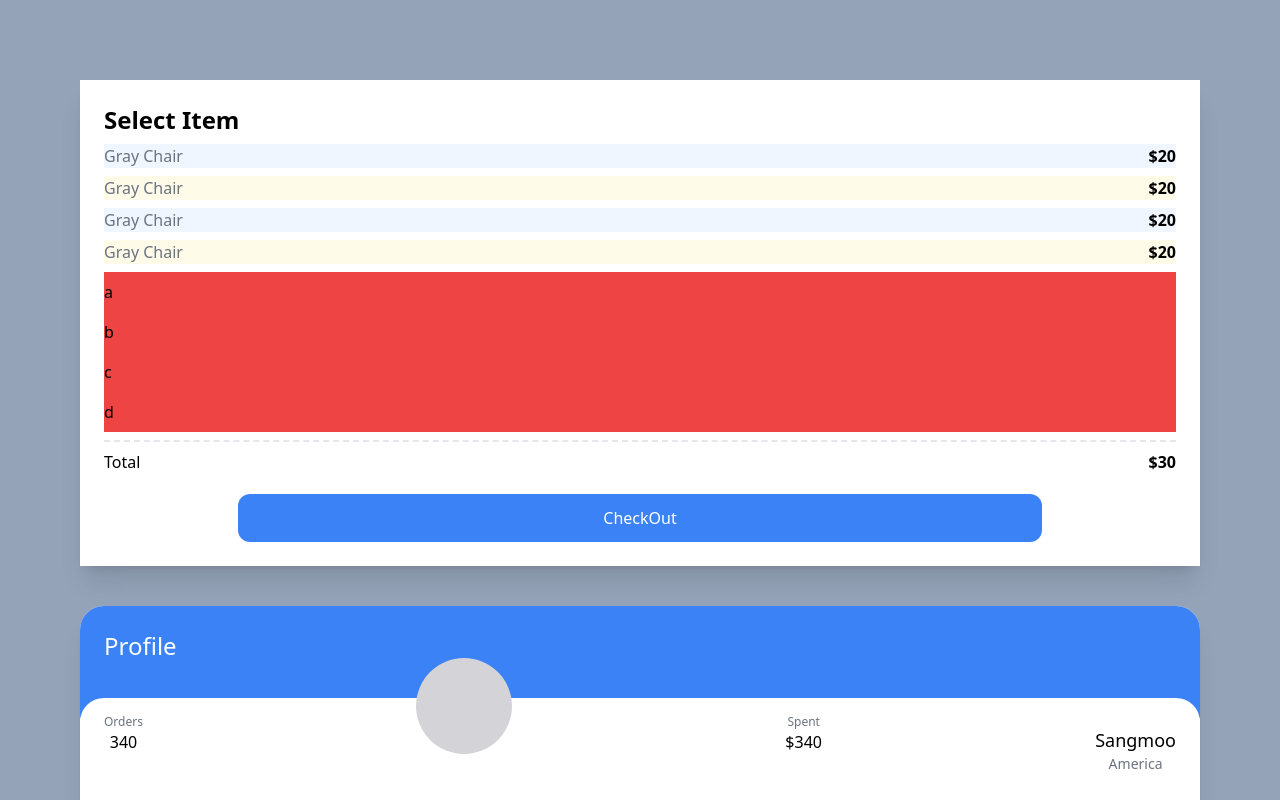
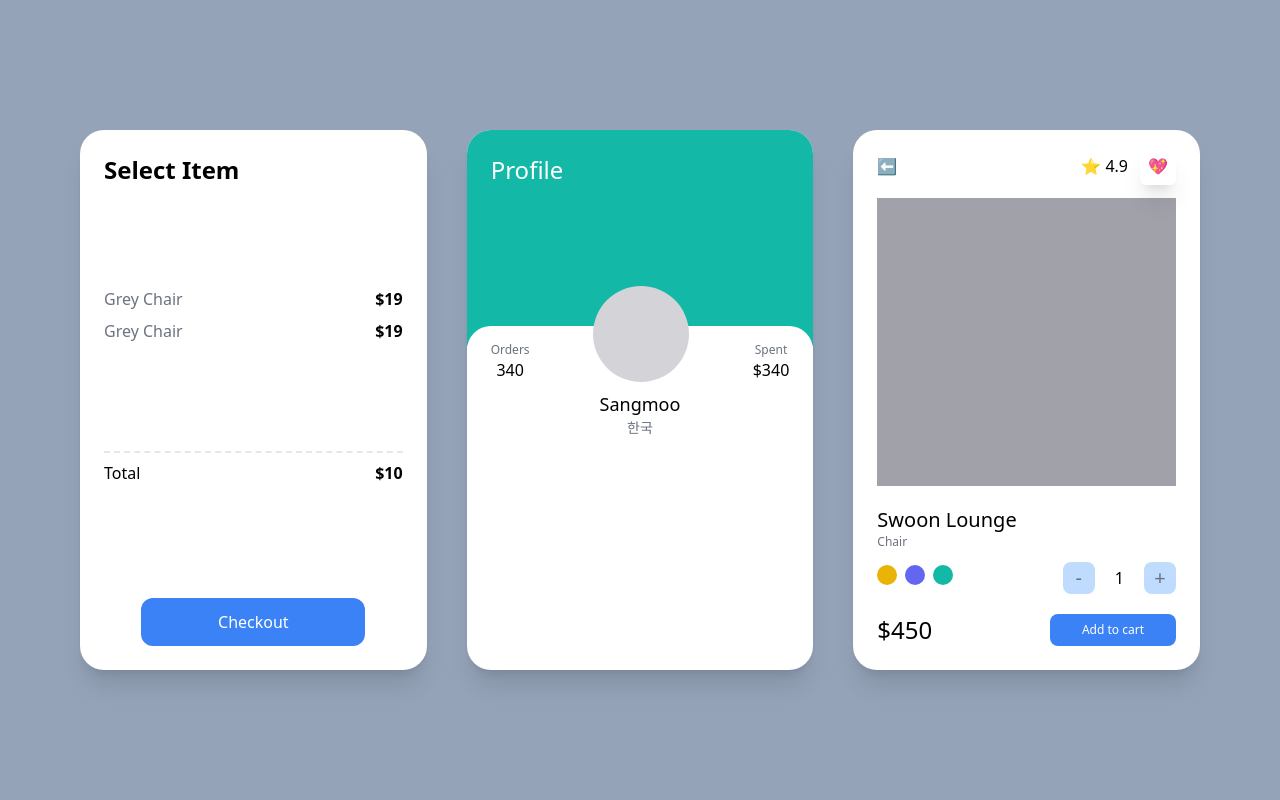
Before and after one commit to Sangmoo/carrot-market, a Next.js app: page / in a window 1280 px wide. Shown: the top 800 px of the page. Built offline with nearby package versions, Linux system fonts and the light colour scheme.

Commit message:
modify CSS

```diff
--- a/pages/index.tsx
+++ b/pages/index.tsx
@@ -2,40 +2,36 @@ import type { NextPage } from "next";
 
 const Home: NextPage = () => {
   return (
-    <div className="grid min-h-screen gap-10 bg-slate-400 py-20 px-20">
-      <div className="roundded-3x1 bg-white p-6 shadow-xl">
+    <div className="grid min-h-screen gap-10 bg-slate-400 py-20 px-20 lg:grid-cols-2 xl:grid-cols-3 xl:place-content-center">
+      <div className="flex flex-col justify-between rounded-3xl bg-white p-6 shadow-xl">
         <span className="text-2xl font-semibold">Select Item</span>
         <ul>
-          {[1, 2, 3, 4].map((i) => (
-            <div
-              key={i}
-              className="my-2 flex justify-between first:bg-teal-50 last:bg-amber-50 odd:bg-blue-50 even:bg-yellow-50"
-            >
-              <span className="text-gray-500">Gray Chair</span>
-              <span className="font-semibold">$20</span>
-            </div>
-          ))}
+          <div className="my-2 flex justify-between ">
+            <span className="text-gray-500">Grey Chair</span>
+            <span className="font-semibold">$19</span>
+          </div>
+          <div className="my-2 flex justify-between ">
+            <span className="text-gray-500">Grey Chair</span>
+            <span className="font-semibold">$19</span>
+          </div>
         </ul>
-        <ul>
-          {["a", "b", "c", "d", ""].map((c, i) => (
-            <li className="bg-red-500 py-2 empty:hidden" key={i}>
-              {c}
-            </li>
-          ))}
-        </ul>
+
         <div className="mt-2 flex justify-between border-t-2 border-dashed pt-2">
           <span>Total</span>
-          <span className="font-semibold">$30</span>
+          <span className="font-semibold">$10</span>
         </div>
         <button
-          className="mx-auto mt-5 block w-3/4 rounded-xl bg-blue-500 p-3 text-center text-white hover:bg-teal-500
-          hover:text-black focus:bg-red-500 active:bg-yellow-500"
+          className="mx-auto mt-5 block w-3/4
+          rounded-xl bg-blue-500 p-3 text-center text-white
+          hover:bg-teal-500 hover:text-black
+          focus:bg-red-500 active:bg-yellow-500
+          "
         >
-          CheckOut
+          Checkout
         </button>
       </div>
-      <div className="overflow-hidden rounded-3xl bg-white shadow-xl">
-        <div className="bg-blue-500 p-6 pb-14">
+      <div className="group overflow-hidden rounded-3xl bg-white shadow-xl">
+        <div className="p-6 pb-14 xl:pb-40 portrait:bg-indigo-600 landscape:bg-teal-500">
           <span className="text-2xl text-white">Profile</span>
         </div>
         <div className="relative -top-5 rounded-3xl bg-white p-6">
@@ -44,19 +40,19 @@ const Home: NextPage = () => {
               <span className="text-xs text-gray-500">Orders</span>
               <span className="font-medium">340</span>
             </div>
-            <div className="h-24 w-24 rounded-full bg-zinc-300" />
+            <div className="h-24 w-24 rounded-full bg-zinc-300 transition-colors group-hover:bg-red-300" />
             <div className="flex flex-col items-center">
               <span className="text-xs text-gray-500">Spent</span>
               <span className="font-medium">$340</span>
             </div>
-            <div className="relative -mt-14 -mb-5 flex flex-col items-center">
-              <span className="text-lg font-medium">Sangmoo</span>
-              <span className="text-sm text-gray-500">America</span>
-            </div>
+          </div>
+          <div className="relative  -mt-14 -mb-5 flex flex-col items-center">
+            <span className="text-lg font-medium">Sangmoo</span>
+            <span className="text-sm text-gray-500">한국</span>
           </div>
         </div>
       </div>
-      <div className="rounded-3xl bg-white p-6 shadow-xl">
+      <div className="rounded-3xl bg-white p-6 shadow-xl lg:col-span-2 xl:col-span-1">
         <div className="mb-5 flex items-center justify-between">
           <span>⬅️</span>
           <div className="space-x-3">
@@ -66,7 +62,7 @@ const Home: NextPage = () => {
         </div>
         <div className="mb-5 h-72 bg-zinc-400" />
         <div className="flex flex-col">
-          <span className="text-xl font-medium">Sangmoo Lounge</span>
+          <span className="text-xl font-medium">Swoon Lounge</span>
           <span className="text-xs text-gray-500">Chair</span>
           <div className="mt-3 mb-5 flex items-center justify-between">
             <div className="space-x-2">
@@ -75,21 +71,19 @@ const Home: NextPage = () => {
               <button className="h-5 w-5 rounded-full bg-teal-500 ring-teal-500 ring-offset-2 transition focus:ring-2" />
             </div>
             <div className="flex items-center space-x-5">
-              <button className=" flex aspect-square w-8 justify-center rounded-lg bg-blue-200 text-xl text-gray-500">
-                {" "}
-                -{" "}
+              <button className=" flex aspect-square w-8 items-center justify-center rounded-lg bg-blue-200 text-xl text-gray-500">
+                -
               </button>
               <span>1</span>
-              <button className=" flex aspect-square w-8 justify-center rounded-lg bg-blue-200 text-xl text-gray-500">
-                {" "}
-                +{" "}
+              <button className=" flex aspect-square w-8 items-center justify-center rounded-lg bg-blue-200 text-xl text-gray-500">
+                +
               </button>
             </div>
           </div>
           <div className="flex items-center justify-between">
             <span className="text-2xl font-medium">$450</span>
             <button className="rounded-lg bg-blue-500 py-2 px-8 text-center text-xs text-white">
-              Add to Cart
+              Add to cart
             </button>
           </div>
         </div>
```
